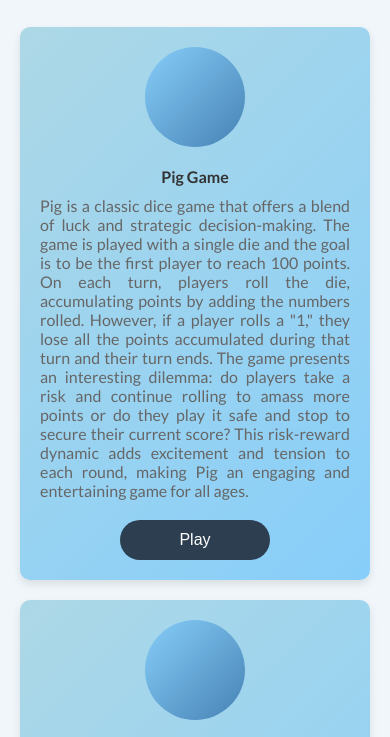
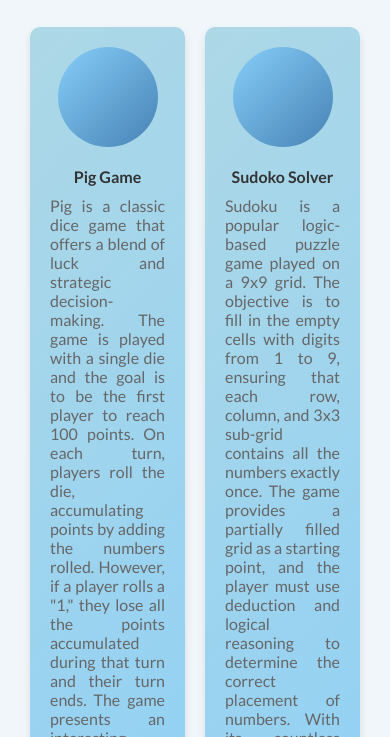
Before and after one commit to shivani-walunj/game-app, a plain HTML site: page index.html in a window 390 px wide. Shown: the part 97-834 px from the top of the page. Drawn offline with Linux system fonts and the light colour scheme.

Commit message:
modified styles

```diff
--- a/style.css
+++ b/style.css
@@ -11,6 +11,7 @@ body {
   text-align: center;
   padding: 50px 20px;
 }
+
 h1 {
   font-size: 36px;
   font-weight: 700;
@@ -22,10 +23,10 @@ h1 {
 .cont {
   max-width: 1200px;
   margin: 0 auto;
-  display: flex;
-  flex-wrap: wrap;
+  display: grid;
+  grid-template-columns: repeat(auto-fit, minmax(300px, 1fr));
+  gap: 20px;
   justify-content: center;
-  gap: 20px;
 }
 
 .card {
@@ -34,7 +35,9 @@ h1 {
   box-shadow: 0 4px 8px rgba(0, 0, 0, 0.1);
   overflow: hidden;
   transition: all 0.3s ease;
-  width: 350px;
+
+  width: calc(100% - 40px);
+  max-width: 350px;
 }
 
 .card:hover {
@@ -81,3 +84,15 @@ button.play-btn {
 button:hover {
   background-color: #1a2530;
 }
+
+@media (max-width: 768px) {
+  .cont {
+    display: flex;
+    flex-wrap: wrap;
+    justify-content: center;
+  }
+  .card {
+    width: calc(50% - 20px);
+    max-width: 250px;
+  }
+}
```
